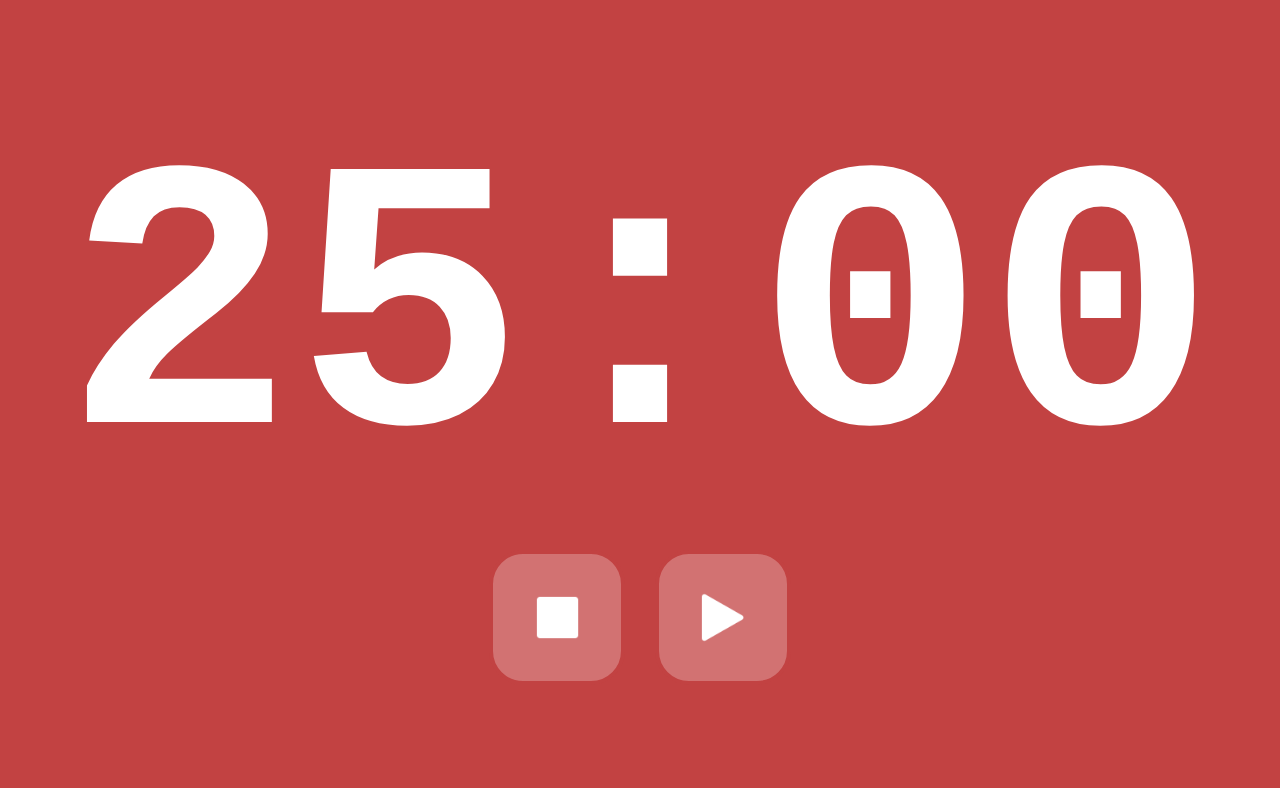
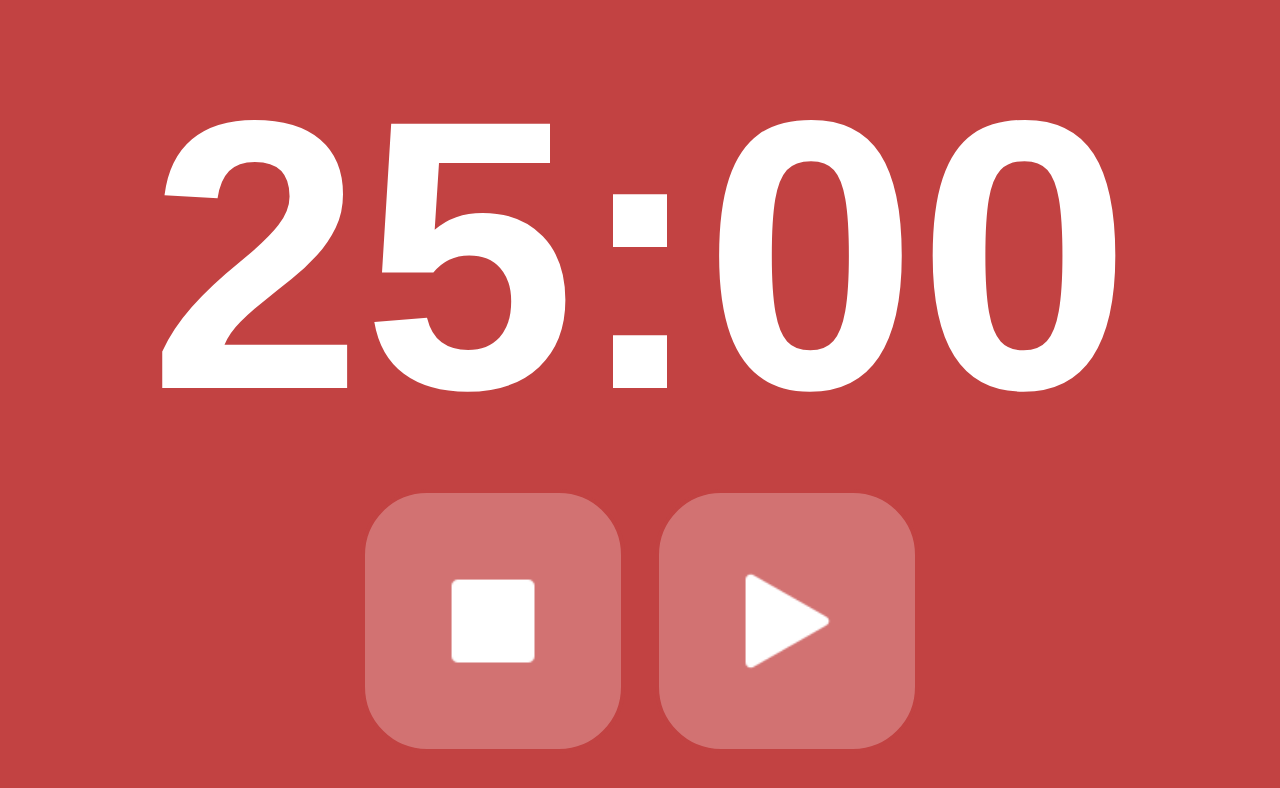
Before and after one commit to AdrianRamzes/pomodoro-pwa, a plain HTML site: page index.html in a window 1280 px wide. Drawn offline with Linux system fonts and the light colour scheme.

Commit message:
change font-family

```diff
--- a/pomodoro.css
+++ b/pomodoro.css
@@ -5,7 +5,7 @@ body {
 
 .timer {
   font-size: 30vw;
-  font-family: "Courier New", Courier, monospace;
+  font-family: sans-serif;
   font-weight: bold;
 }
 
@@ -23,7 +23,7 @@ body {
 }
 
 img {
-  width: 4vw;
+  width: 8vw;
   /* TODO: Replace png with SVG and remove this */
   -webkit-filter: invert(1);
   filter: invert(1);
@@ -32,7 +32,7 @@ img {
 button {
   border: 0;
   border-radius: 25%;
-  padding: 3vw;
+  padding: 6vw;
   margin: 1vw;
   background: rgba(255, 255, 255, 0.25);
   border: solid 4px #c24242;
```
